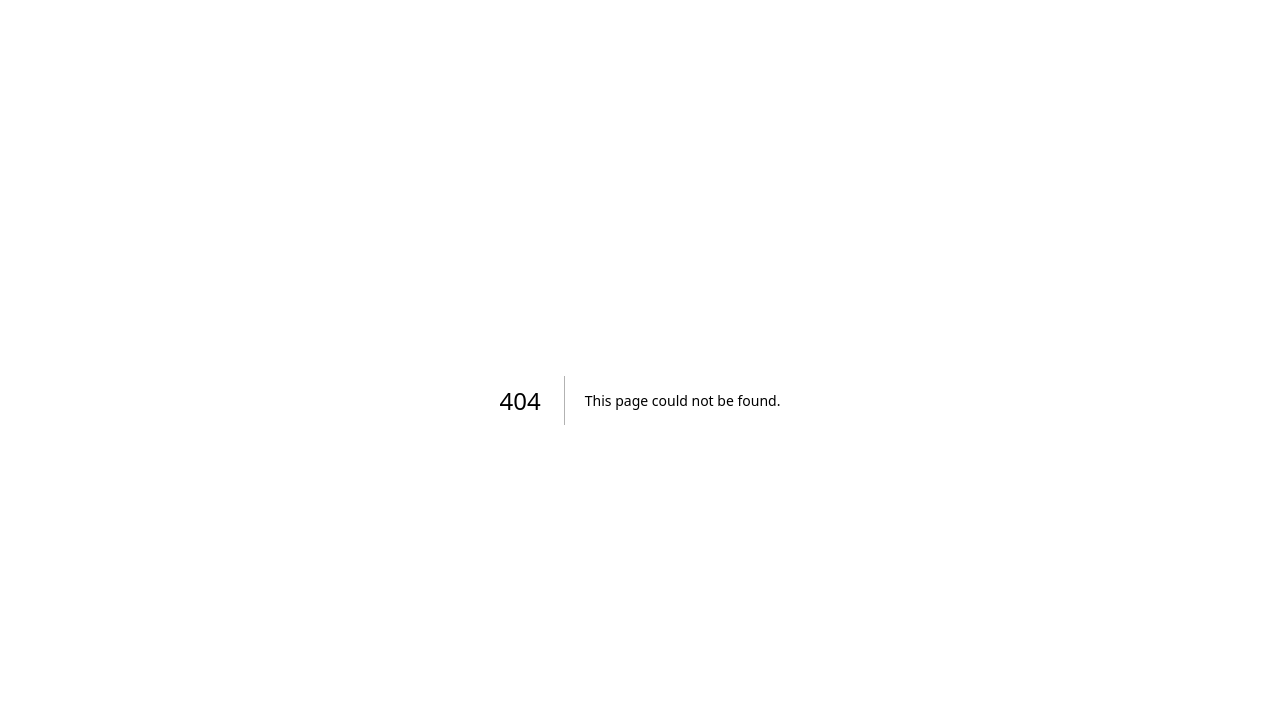
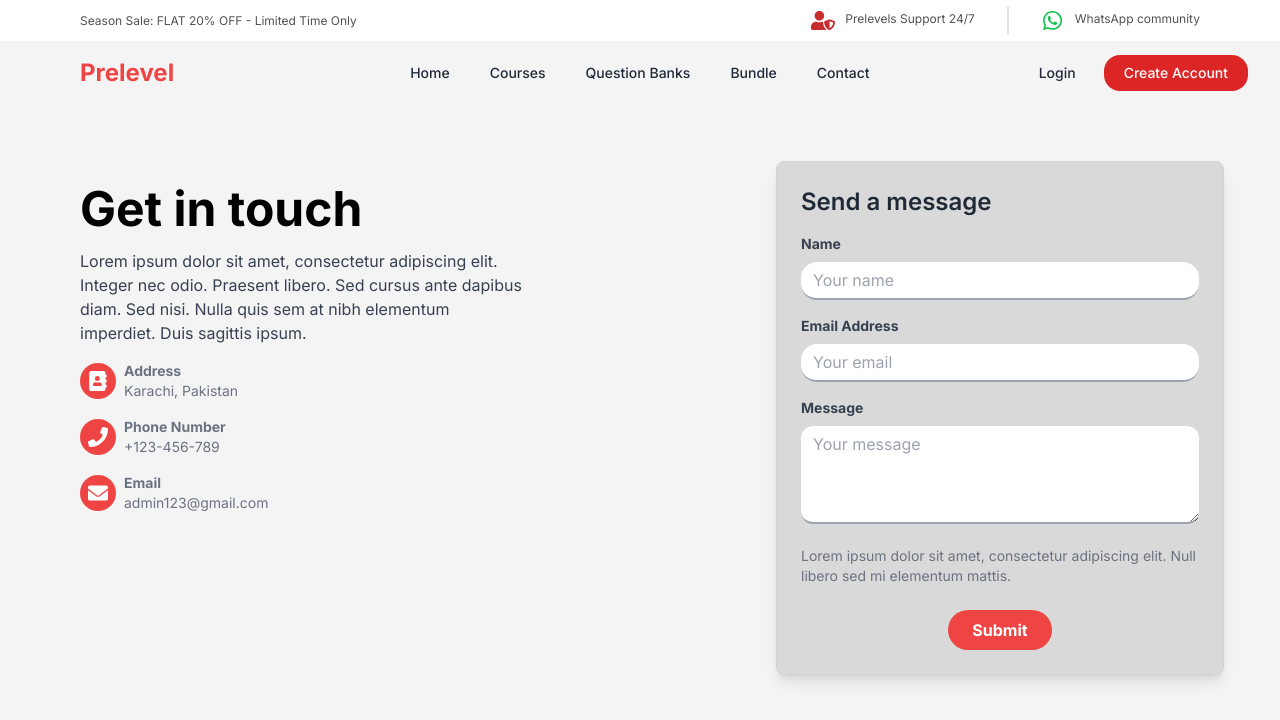
Before and after one commit to Abdullah9202/prelevels, a Next.js app in the folder client/: page /contact in a window 1280 px wide. Before the commit this address had no page. Shown: the top 720 px of the page. Built offline with nearby package versions, Linux system fonts and the light colour scheme.

Commit message:
hero section in contact page

```diff
--- /dev/null
+++ b/client/src/app/contact/page.tsx
@@ -0,0 +1,20 @@
+import Hero from "@/components/contactpage/herosection"
+import Navbar from "@/components/main/navbar"
+import SeasonSale from "@/components/ui/timeline"
+
+
+export default function Contact(){
+    return(
+    <div>
+        <div>
+            <SeasonSale/>
+        </div>
+        <div className="bg-[#F4F4F4] min-h-screen">
+            <Navbar/>
+            <Hero/>
+        </div>
+
+
+    </div>
+    )
+}
--- /dev/null
+++ b/client/src/components/contactpage/herosection.tsx
@@ -0,0 +1,97 @@
+
+import { FaAddressBook,FaPhone,FaEnvelope } from "react-icons/fa";
+
+export default function Hero() {
+  return (
+    <div>
+      <div className="container mx-auto p-4 md:px-14 py-14">
+          <div className="flex flex-col md:flex-row gap-4">
+
+
+            {/* Some Text */}
+            <div className=" p-6  flex-1">
+              <h2 className="text-2xl md:text-5xl font-bold mb-4">Get in touch</h2>
+              <p className="text-gray-700 mb-4 max-w-md">
+                Lorem ipsum dolor sit amet, consectetur adipiscing elit. Integer nec odio. Praesent libero. Sed cursus ante dapibus diam.
+                Sed nisi. Nulla quis sem at nibh elementum imperdiet. Duis sagittis ipsum.
+              </p>
+              <div className="flex flex-col space-y-4">
+                    <div className="flex items-center">
+                        <div className="bg-red-500 p-2 rounded-full">
+                        <FaAddressBook size={20} className="text-white" />
+                        </div>
+                        <span className="text-sm ml-2 text-gray-500"> <span className="font-bold">Address</span> <br/> Karachi, Pakistan</span>
+                    </div>
+                    <div className="flex items-center">
+                        <div className="bg-red-500 p-2 rounded-full ">
+                        <FaPhone size={20} className="text-white" />
+                        </div>
+                        <span className="text-sm ml-2 text-gray-500"> <span className="font-bold">Phone Number</span> <br/> +123-456-789</span>
+                    </div>
+                    <div className="flex items-center">
+                        <div className="bg-red-500 p-2 rounded-full">
+                        <FaEnvelope size={20} className="text-white" />
+                        </div>
+                        <span className="text-sm ml-2 text-gray-500"> <span className="font-bold">Email</span> <br/> admin123@gmail.com</span>
+                    </div>
+                    </div>
+
+            </div>
+
+            {/* Contact Form */}
+            <div className="bg-[#D9D9D9] p-6 rounded-lg shadow-lg max-w-md mx-auto border border-gray-300">
+                <h2 className="text-2xl font-semibold mb-4 text-gray-800">Send a message</h2>
+                <form>
+                    <div className="mb-4">
+                    <label className="block text-gray-700 text-sm font-bold mb-2" htmlFor="name">
+                        Name
+                    </label>
+                    <input
+                        className="w-full py-2 px-3 border-b-2 border-gray-400 text-gray-700 leading-tight focus:outline-none focus:border-red-500 rounded-2xl"
+                        id="name"
+                        type="text"
+                        placeholder="Your name"
+                    />
+                    </div>
+                    <div className="mb-4">
+                    <label className="block text-gray-700 text-sm font-bold mb-2" htmlFor="email">
+                        Email Address
+                    </label>
+                    <input
+                        className="w-full py-2 px-3 border-b-2 border-gray-400 text-gray-700 leading-tight focus:outline-none focus:border-red-500 rounded-2xl"
+                        id="email"
+                        type="email"
+                        placeholder="Your email"
+                    />
+                    </div>
+                    <div className="mb-4">
+                    <label className="block text-gray-700 text-sm font-bold mb-2" htmlFor="message">
+                        Message
+                    </label>
+                    <textarea
+                        className="w-full py-2 px-3 border-b-2 border-gray-400 text-gray-700 leading-tight focus:outline-none focus:border-red-500 rounded-xl"
+                        id="message"
+                        placeholder="Your message"
+                        rows="4"
+                    ></textarea>
+                    </div>
+                    <p className="text-gray-500 text-sm mb-6">
+                    Lorem ipsum dolor sit amet, consectetur adipiscing elit. Null libero sed mi elementum mattis.
+                    </p>
+                    <div className="text-center">
+                    <button
+                        className="bg-red-500 hover:bg-red-700 text-white font-bold py-2 px-6 rounded-full focus:outline-none focus:shadow-outline"
+                        type="submit"
+                    >
+                        Submit
+                    </button>
+                    </div>
+                </form>
+                </div>
+
+          </div>
+        </div>
+
+    </div>
+  );
+}
```
